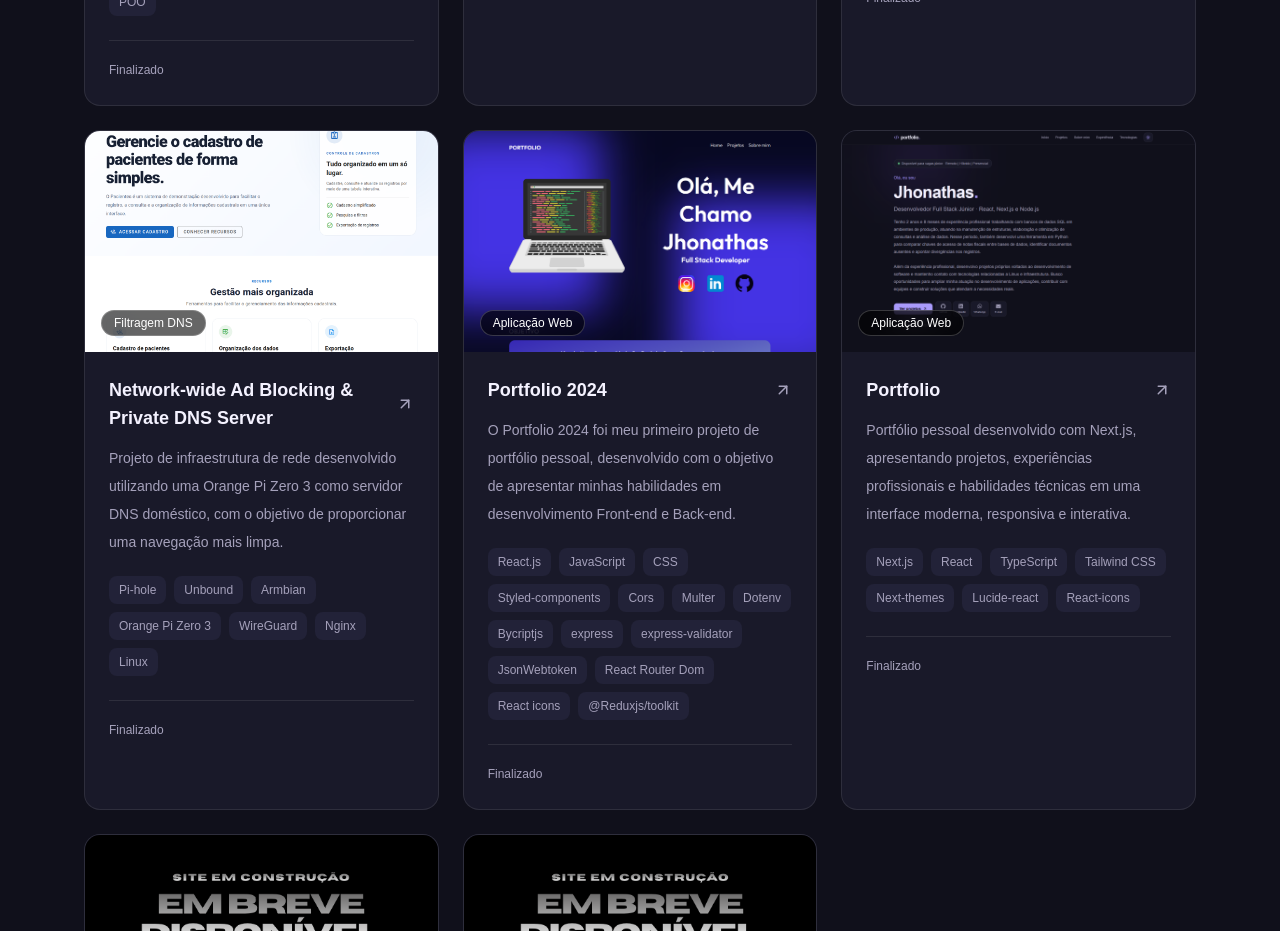
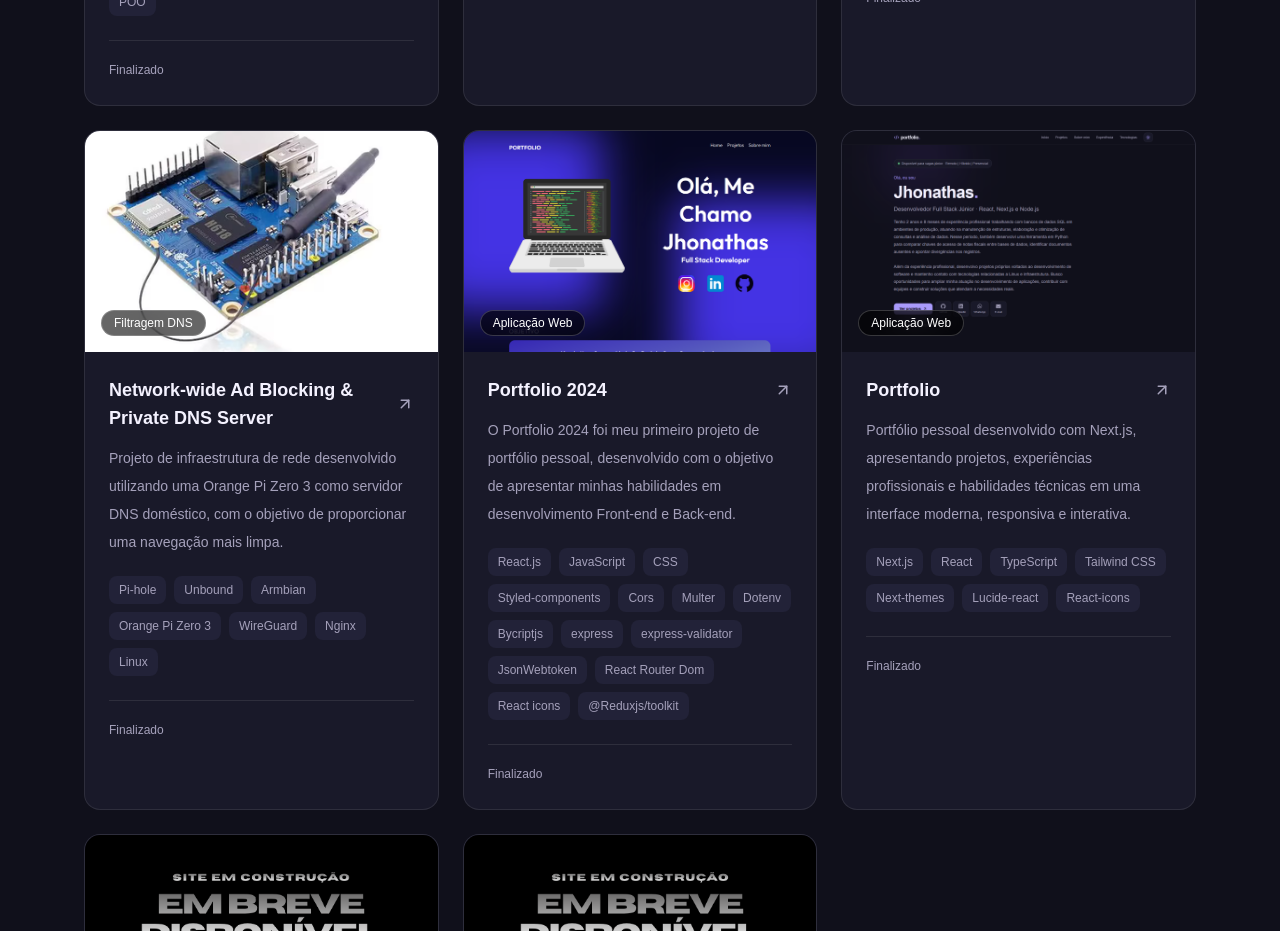
Before and after one commit to DevJhonathas/portfolio, a Next.js app: page /projetos/camada in a window 1280 px wide. Shown: the part 2420-3351 px from the top of the page. Built offline with nearby package versions, Linux system fonts and the light colour scheme.

Commit message:
content: atualiza descrições e imagens dos projetos

```diff
--- a/app/data/projects.ts
+++ b/app/data/projects.ts
@@ -331,7 +331,7 @@ export const projects: Project[] = [
 
     // initials: "C.",
     // gradient: "linear-gradient(135deg, #463678 0%, #17192e 100%)",
-    cover: "/images/projects/gerenciador-pacientes/telaInicial.png",
+    cover: "/images/projects/orangepi/telaInicial.png",
     coverAlt: "Interface do Gerenciador de Pacientes",
 
     // githubUrl: "https://github.com/DevJhonathas/Pacientes",
@@ -346,19 +346,19 @@ export const projects: Project[] = [
       // },
       {
         type: "image",
-        src: "/images/projects/gerenciador-pacientes/telaInicial.png",
+        src: "/images/projects/orangepi/telaInicial.png",
         alt: "Página inicial do Gerenciador Pacientes",
       },
-      {
-        type: "image",
-        src: "/images/projects/gerenciador-pacientes/cadastroPacientes.png",
-        alt: "Painel da aplicação Gerenciador Pacientes",
-      },
-      {
-        type: "image",
-        src: "/images/projects/gerenciador-pacientes/gestao.png",
-        alt: "Calculadora de preços do Gerenciador Pacientes",
-      },
+      // {
+      //   type: "image",
+      //   src: "/images/projects/gerenciador-pacientes/cadastroPacientes.png",
+      //   alt: "Painel da aplicação Gerenciador Pacientes",
+      // },
+      // {
+      //   type: "image",
+      //   src: "/images/projects/gerenciador-pacientes/gestao.png",
+      //   alt: "Calculadora de preços do Gerenciador Pacientes",
+      // },
     ],
   },
   {
```
Also changed, not shown: public/images/projects/orangepi/telaInicial.png (added).
